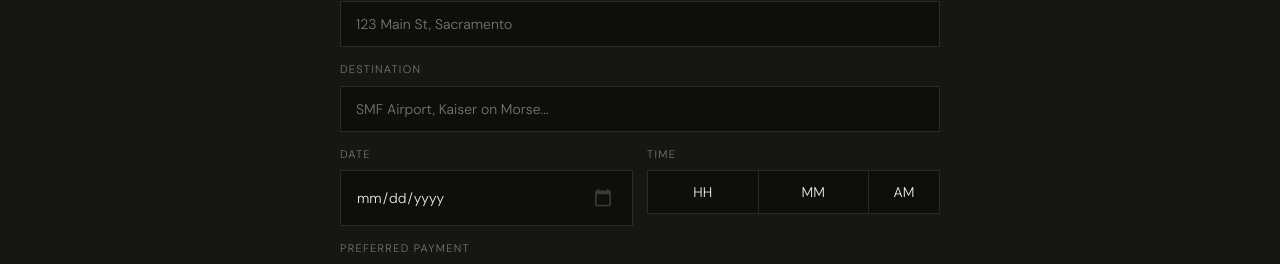
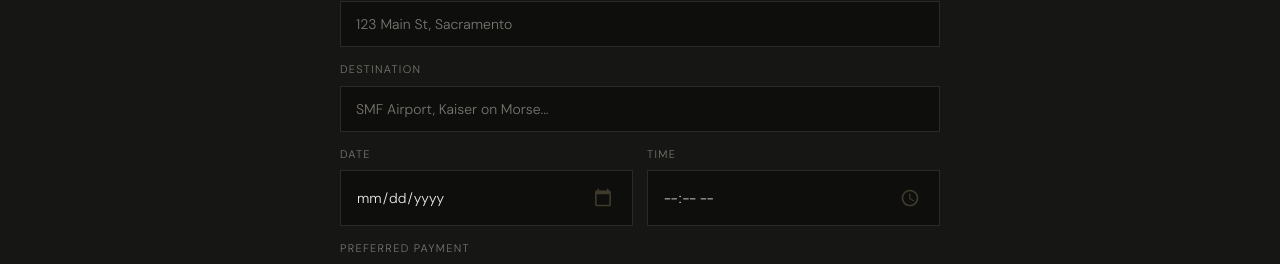
Before and after one commit to Dobro323/private-rides-RA, a Next.js app: page / in a window 1280 px wide. Shown: the part 1812-2076 px from the top of the page. Built offline with nearby package versions, Linux system fonts and the light colour scheme.

Commit message:
Refactor time input field for better usability

```diff
--- a/app/page.tsx
+++ b/app/page.tsx
@@ -283,29 +283,15 @@ export default function Home() {
                   />
                 </div>
 
-                <div className="field">
-                  <label>{t.field_time}</label>
-                  <input type="hidden" id="ride_time" name="ride_time" />
-                  <div style={{ display: 'flex', border: '1px solid var(--border)', background: 'var(--bg)' }}>
-                    <select id="time_hour" style={{ flex: 1, border: 'none', borderRight: '1px solid var(--border)', background: 'transparent', color: 'var(--text)', padding: '13px 10px', outline: 'none', textAlign: 'center' }} onChange={() => updateTime()}>
-                      <option value="">HH</option>
-                      {[12,1,2,3,4,5,6,7,8,9,10,11].map(h => (
-                        <option key={h} value={String(h)}>{String(h).padStart(2,'0')}</option>
-                      ))}
-                    </select>
-                    <select id="time_min" style={{ flex: 1, border: 'none', borderRight: '1px solid var(--border)', background: 'transparent', color: 'var(--text)', padding: '13px 10px', outline: 'none', textAlign: 'center' }} onChange={() => updateTime()}>
-                      <option value="">MM</option>
-                      {['00','05','10','15','20','25','30','35','40','45','50','55'].map(m => (
-                        <option key={m} value={m}>{m}</option>
-                      ))}
-                    </select>
-                    <select id="time_ampm" style={{ flex: '0 0 70px', border: 'none', background: 'transparent', color: 'var(--text)', padding: '13px 10px', outline: 'none', textAlign: 'center' }} onChange={() => updateTime()}>
-                      <option value="AM">AM</option>
-                      <option value="PM">PM</option>
-                    </select>
+                   <div className="field">
+                    <label htmlFor="ride_time">{t.field_time}</label>
+                    <input
+                      id="ride_time" name="ride_time" type="time" required
+                      step="300"
+                      onClick={(e) => (e.target as HTMLInputElement).showPicker?.()}
+                    />
                   </div>
                 </div>
-              </div>
 
               <div className="field">
                 <label htmlFor="payment_method">{t.field_payment}</label>
```
